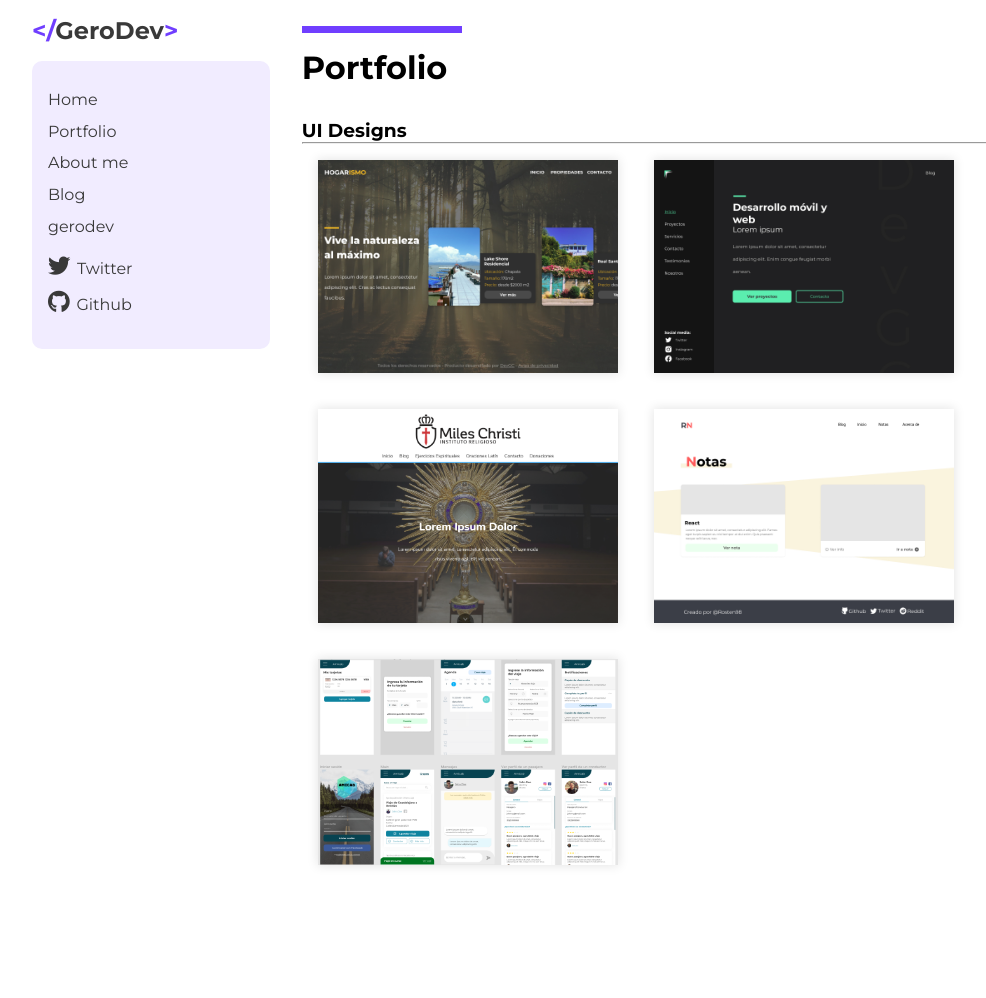
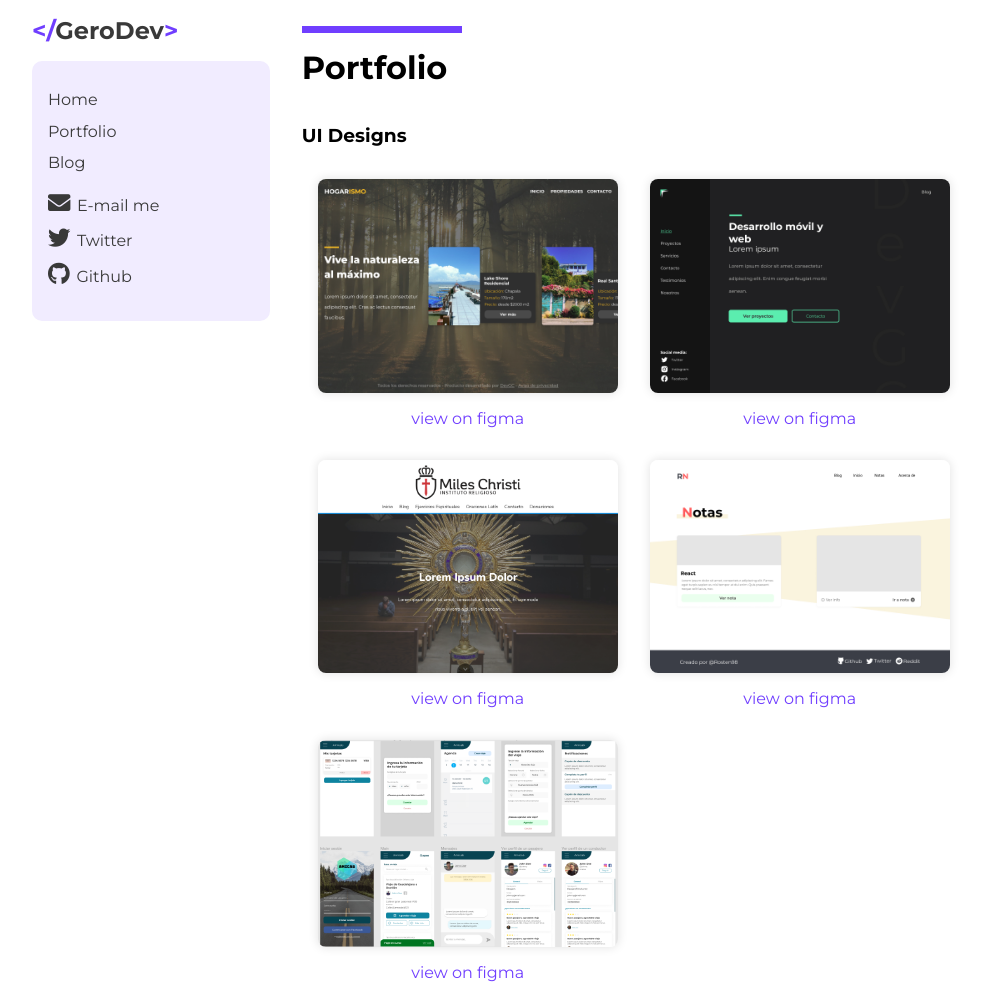
Before and after one commit to Rosten98/gerodev, a Jekyll site: the page built from _pages/01_portfolio.md, in a window 1280 px wide. Shown: the whole page, without its empty margins (80-1066 px from the left). Built offline with Jekyll 4.4.1, drawn with Linux system fonts in a browser that asks for light colours; some web fonts are replaced; before the commit the page ends 900 px from its top, so only the background shows below that.

Commit message:
Final release

```diff
--- a/00_index.html
+++ b/00_index.html
@@ -1,5 +1,6 @@
 ---
 title: Home
+permalink: /
 layout: default
 ---
 
@@ -13,5 +14,5 @@
     I work as a developer for NXP Semiconductors and in my spare time I work as a freelance. If you'd like to work with me, feel free to check my portfolio and contact me.
   </p>
 
-  <a href="#"><button type="button" name="button">Portfolio</button></a>
+  <a href="/portfolio"><button type="button" name="button">Portfolio</button></a>
 </div>
--- a/_config.yml
+++ b/_config.yml
@@ -18,7 +18,7 @@
 description: >- # this means to ignore newlines until "baseurl:"
   En este blog encontrarás guías que te ayudarán en tu camino como desarrollador.
 baseurl: "" # the subpath of your site, e.g. /blog
-url: "http://localhost:4000" # the base hostname & protocol for your site, e.g. http://example.com
+url: "gerodev.netlify.app/home" # the base hostname & protocol for your site, e.g. http://example.com
 twitter_username: Rosten98
 github_username:  Rosten98
 
--- a/_includes/header.html
+++ b/_includes/header.html
@@ -10,6 +10,7 @@
 			{% endif %}
 		{% endfor %}
 		<div class="social">
+			<li><a href="mailto:grdwebdev@gmail.com" target="_blank"><i class="fas fa-envelope"></i>E-mail me</a></li>
 			<li><a href="https://twitter.com/rosten98" target="_blank"><i class="fab fa-twitter"></i>Twitter</a></li>
 			<li><a href="https://github.com/rosten98" target="_blank"><i class="fab fa-github"></i>Github</a></li>
 		</div>
--- a/_pages/01_portfolio.md
+++ b/_pages/01_portfolio.md
@@ -5,12 +5,26 @@
 published: true
 ---
 
+<h3 class="portfolio-title">UI Designs</h3>
 <div class="portfolio">
-  <h3>UI Designs</h3>
-  <hr>
-  <img src="/assets/images/hogarismo.jpg" alt="p1">
-  <img src="/assets/images/devgc.jpg" alt="p2">
-  <img src="/assets/images/mc.png" alt="p3">
-  <img src="/assets/images/Notes.jpg" alt="p4">
-  <img src="/assets/images/amicab.png" alt="p5">
+  <div class="portfolio-item">
+    <img src="/assets/images/hogarismo.jpg" alt="Hogarismo">
+    <a href="https://www.figma.com/file/6V1WTrsgbmNprmRJ647Lfa/Hogarismo?node-id=0%3A1" target="_blank">view on figma</a>
+  </div>
+  <div class="portfolio-item">
+    <img src="/assets/images/devgc.jpg" alt="DevGC">
+    <a href="https://www.figma.com/file/KWvEkNkmFTwuM2EUmwxqwV/devgc?node-id=0%3A1" target="_blank">view on figma</a>
+  </div>
+  <div class="portfolio-item">
+    <img src="/assets/images/mc.png" alt="MilesChristiMx">
+    <a href="https://www.figma.com/file/cPd0vqn4qICuwiiKmX2JuY/MilesChristiMx?node-id=0%3A1" target="_blank">view on figma</a>
+  </div>
+  <div class="portfolio-item">
+    <img src="/assets/images/Notes.jpg" alt="rostennotes">
+    <a href="https://www.figma.com/file/olB4rtky7dGZBVkAqTw8Em/rostennotes?node-id=0%3A1" target="_blank">view on figma</a>
+  </div>
+  <div class="portfolio-item">
+    <img src="/assets/images/amicab.png" alt="Amicab">
+    <a href="https://www.figma.com/file/ODiaqGUx5Z1q1bU1PVDZ6I/Amicab?node-id=0%3A1" target="_blank">view on figma</a>
+  </div>
 </div>
--- a/_sass/_layout.scss
+++ b/_sass/_layout.scss
@@ -33,11 +33,11 @@
     padding: 1em;
     border-radius: 10px;
 
-    .fab {
+    .fab, .fas {
       font-size: 1.4em;
       margin-right: .3em;
     }
-    .fab:hover {
+    .fab:hover , .fas:hover {
       color: $secondary;
     }
 
@@ -48,6 +48,13 @@
     ul {
       li{
         margin: .8em 0;
+        a{
+          transition: all .2s;
+        }
+        a:hover {
+          text-decoration: underline;
+          color: #703EFF;
+        }
       }
     }
   }
@@ -81,10 +88,6 @@
     font-size: 1.5em;
     font-weight: 700;
   }
-}
-
-hr{
-    color: #fefefe;
 }
 
 h2 {
@@ -149,6 +152,7 @@
         padding: 1em 0;
         border-radius: 10px;
         margin-top: 2em;
+        transition: all .2s;
       }
 
       button:hover {
@@ -192,6 +196,7 @@
   margin-top: 1em;
   border-radius: 10px;
   box-shadow: 0px 0px 3px rgba(0,0,0,0.1);
+  transition: all .1s;
 
   .post-title {
     font-size: 1.4em;
@@ -215,17 +220,36 @@
   box-shadow: 0px 0px 10px rgba(0,0,0,0.1);
 }
 
+.portfolio-title {
+  margin-top: 2em;
+}
+
 .portfolio {
-  // display: grid;
-  // // place-content: center;
-  margin-top: 2em;
+  display: flex;
+  flex-wrap: wrap;
+  // place-content: center;
   img{
+    border-radius: .5em;
     box-shadow: 0 0 10px 1px rgba(0,0,0, 0.1);
     width: 300px;
     margin: 1em;
   }
 }
 
+.portfolio-item {
+  margin-top: 1em;
+  display: flex;
+  flex-direction: column;
+  align-items: center;
+  a{
+    color: #703EFF;
+    transition: .1s;
+    cursor: pointer;
+  }
+  a:hover {
+    font-weight: bold;
+  }
+}
 @media (max-width: 1000px) {
   header{
     margin-left: 1.3em;
```
Also changed, not shown: _pages/02_about.md (+1 -1 lines).
